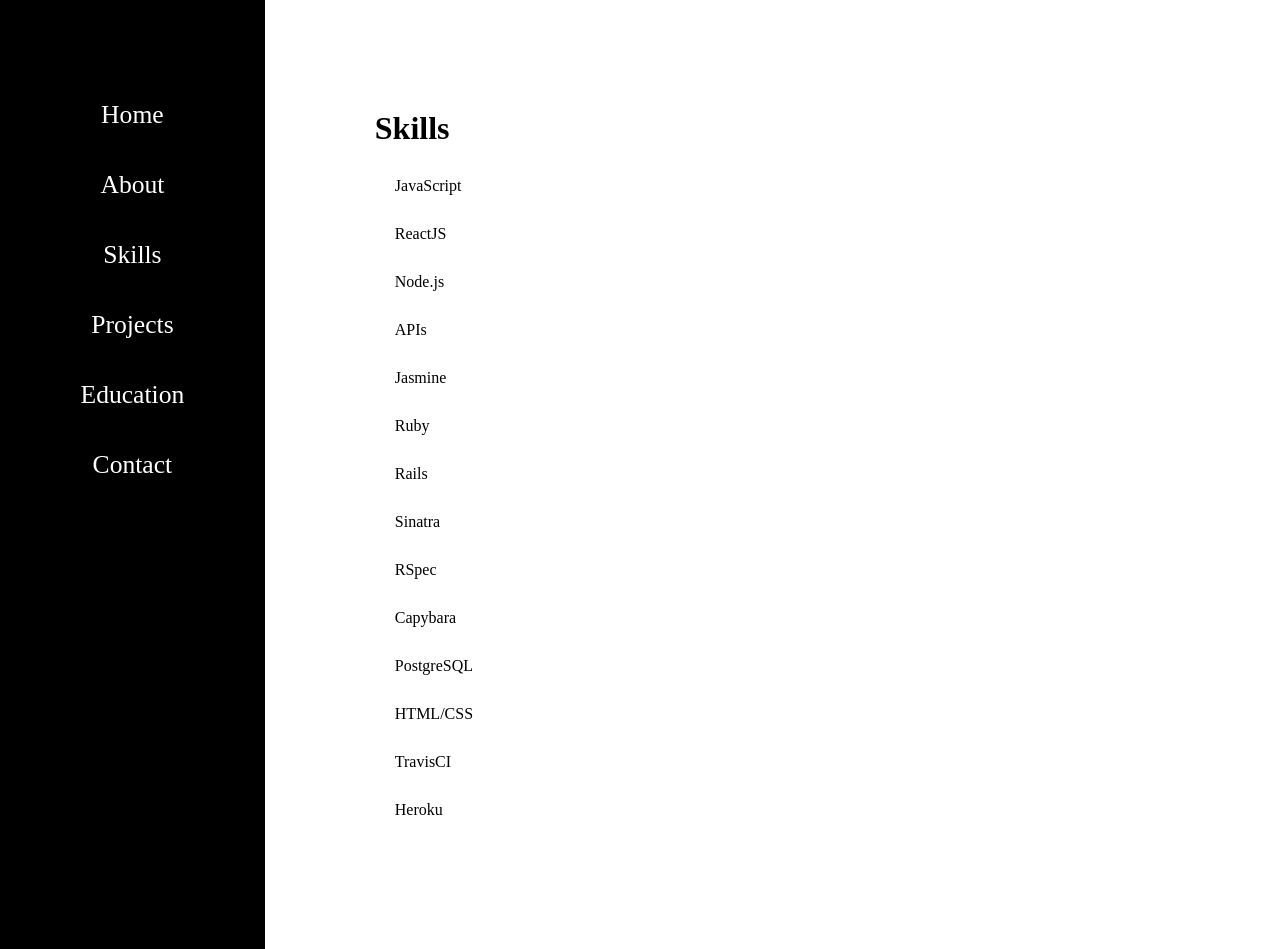
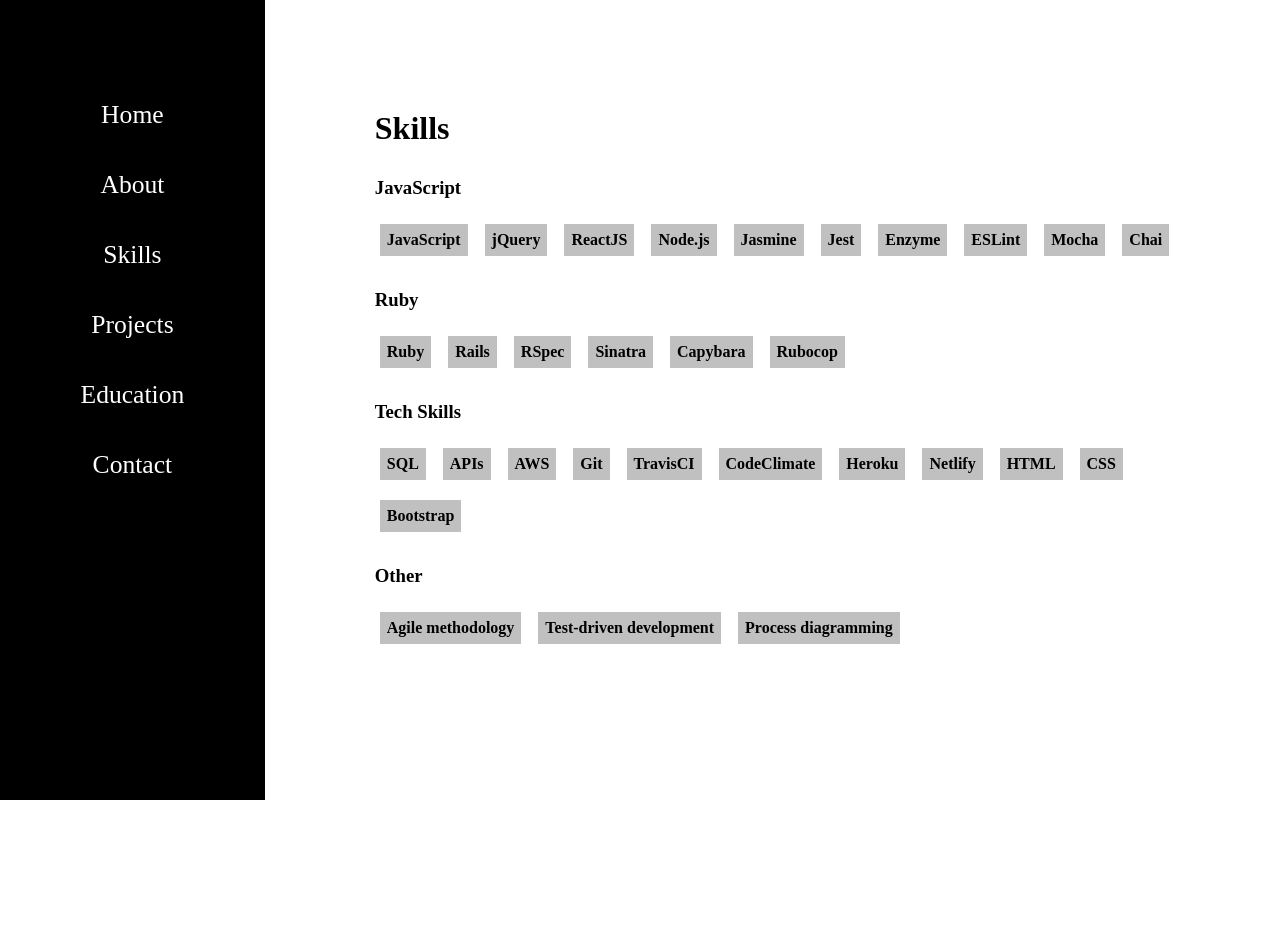
Before and after one commit to davmcgregor/personal-website, a React (Create React App) app: page /skills in a window 1280 px wide. After the commit the page ends 800 px from the top, so only its background shows below. Built offline with nearby package versions, Linux system fonts and the light colour scheme.

Commit message:
Update myskills object and styling

```diff
--- a/src/App.css
+++ b/src/App.css
@@ -145,7 +145,13 @@
 .skills ul li
 {
   list-style-type:none;
-  margin:30px;
+  margin:15px;
+  display: inline-block;
+  background:  silver;
+  margin-right: 2px;
+  margin-bottom: 5px;
+  padding: 7px;
+  font-weight: 700;
 }
 
 .link{
--- a/src/contents/Skills.js
+++ b/src/contents/Skills.js
@@ -5,7 +5,12 @@
   {
       super(props);
       this.state={
-          'myskills':["JavaScript", "ReactJS", "Node.js", "APIs", "Jasmine", "Ruby", "Rails", "Sinatra", "RSpec", "Capybara", "PostgreSQL", "HTML/CSS", "TravisCI", "Heroku"]
+          'myskills':{
+            JavaScript: ["JavaScript", "jQuery", "ReactJS", "Node.js", "Jasmine", "Jest", "Enzyme", "ESLint", "Mocha", "Chai"],
+            Ruby: ["Ruby", "Rails", "RSpec", "Sinatra", "Capybara", "Rubocop"],
+            TechSkills: ["SQL", "APIs", "AWS", "Git", "TravisCI", "CodeClimate", "Heroku", "Netlify", "HTML", "CSS", "Bootstrap"],
+            OtherSkills: ["Agile methodology", "Test-driven development", "Process diagramming"]
+         }
       };
   }
 
@@ -13,9 +18,34 @@
     return (
         <div className="condiv skills">
         <h1 className="subtopic">Skills</h1>
+        <h3>JavaScript</h3>
         <ul>
-        {this.state.myskills.map((value)=>{
-            return <li className="animated slideInLeft">{value}</li>
+        {this.state.myskills.JavaScript.map((key)=>{
+            return <li className="animated slideInLeft skills">{key}</li>
+        })}
+        </ul>
+
+        <br />
+        <h3>Ruby</h3>
+        <ul>
+        {this.state.myskills.Ruby.map((key)=>{
+            return <li className="animated slideInLeft skills">{key}</li>
+        })}
+        </ul>
+
+        <br />
+        <h3>Tech Skills</h3>
+        <ul>
+        {this.state.myskills.TechSkills.map((key)=>{
+            return <li className="animated slideInLeft skills">{key}</li>
+        })}
+        </ul>
+
+        <br />
+        <h3>Other</h3>
+        <ul>
+        {this.state.myskills.OtherSkills.map((key)=>{
+            return <li className="animated slideInLeft skills">{key}</li>
         })}
         </ul>
         </div>
```
